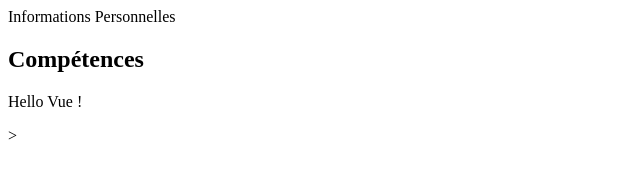
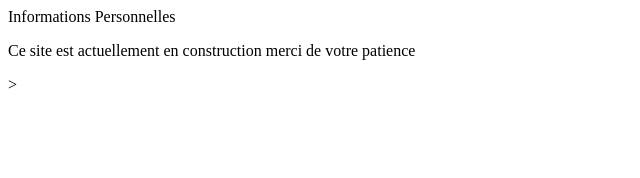
Before and after one commit to Clydic/Clydic.github.io, a plain HTML site: page index.html in a window 1280 px wide. Shown: the whole page, without its empty margins (0-640 px from the left). Drawn offline with nearby package versions, Linux system fonts and the light colour scheme; files that its build step writes are made by us from their sources.

Commit message:
message d'attente

```diff
--- a/index.html
+++ b/index.html
@@ -12,10 +12,7 @@
 <body>
     <div id="app">
         <section>Informations Personnelles</section>
-        <section>
-            <h2>Compétences</h2>
-            <p>{{message}}</p>
-        </section>
+        <p> Ce site est actuellement en construction merci de votre patience</p>
     </div>
 </body>
 <script src="https://cdn.jsdelivr.net/npm/vue@2/dist/vue.js"></script>
```
